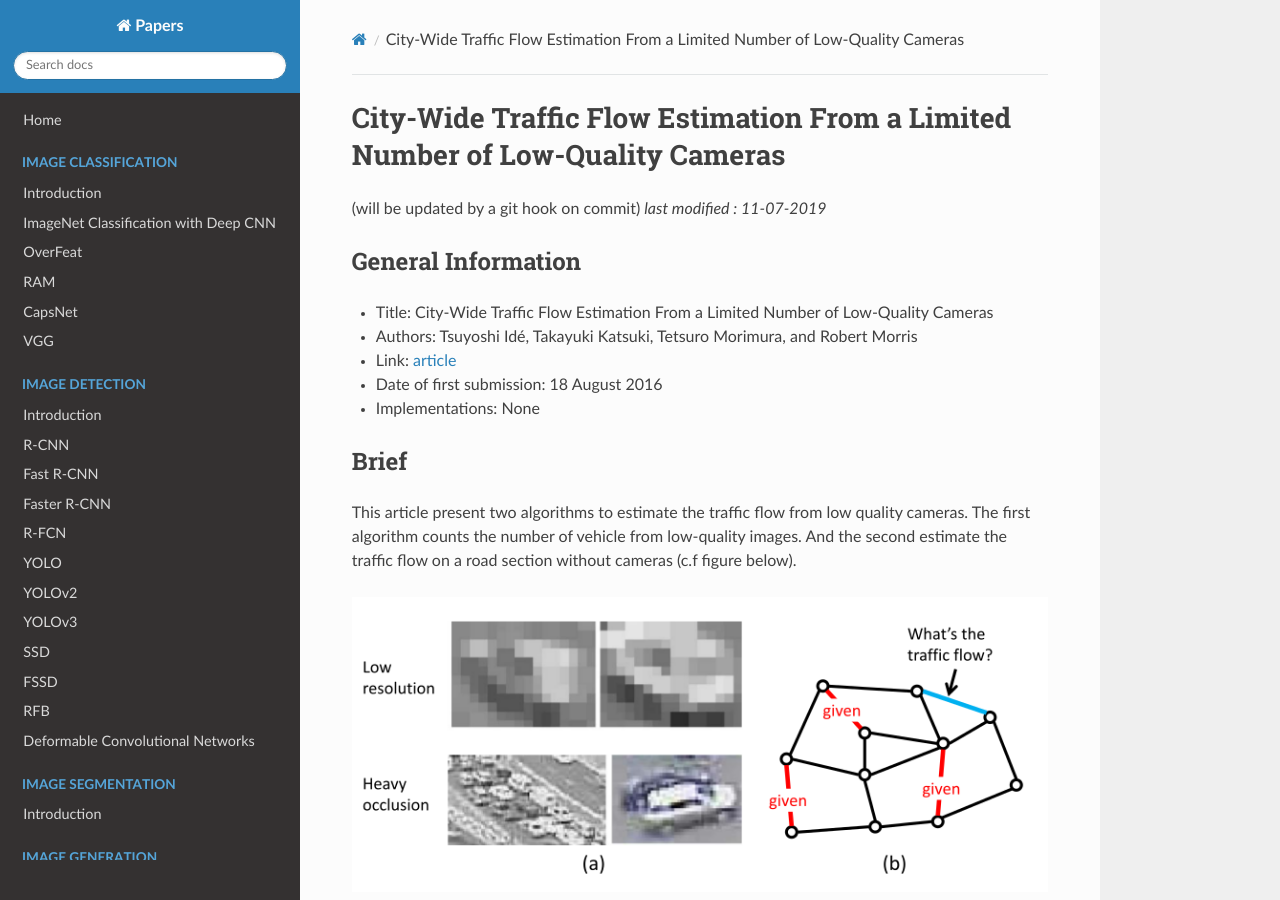
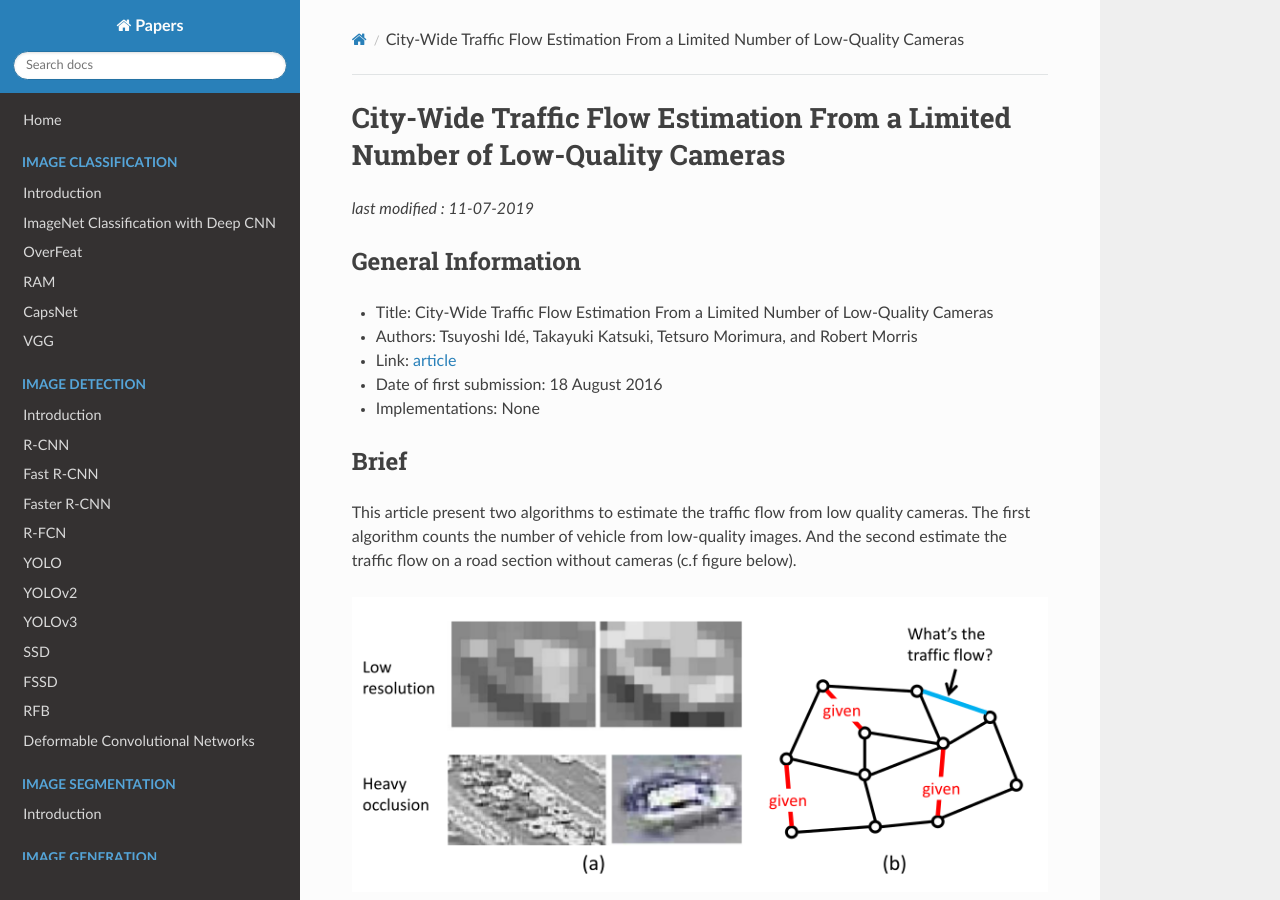
Before and after one commit to D3lt4lph4/papers, an MkDocs documentation site: the page built from docs/flow/CityWideFlowEstimationLimitedCameras.md, in a window 1280 px wide and 900 px high. Built offline with MkDocs 1.6.1, drawn with Linux system fonts in a browser that asks for light colours; nearby versions of some CDN libraries; old or Windows-style settings are respelled for this version of MkDocs.

Commit message:
removing template info

```diff
--- a/docs/flow/CityWideFlowEstimationLimitedCameras.md
+++ b/docs/flow/CityWideFlowEstimationLimitedCameras.md
@@ -1,6 +1,5 @@
 # City-Wide Traffic Flow Estimation From a Limited Number of Low-Quality Cameras
 
-(will be updated by a git hook on commit)
 _last modified : 11-07-2019_
 
 ## General Information
```
